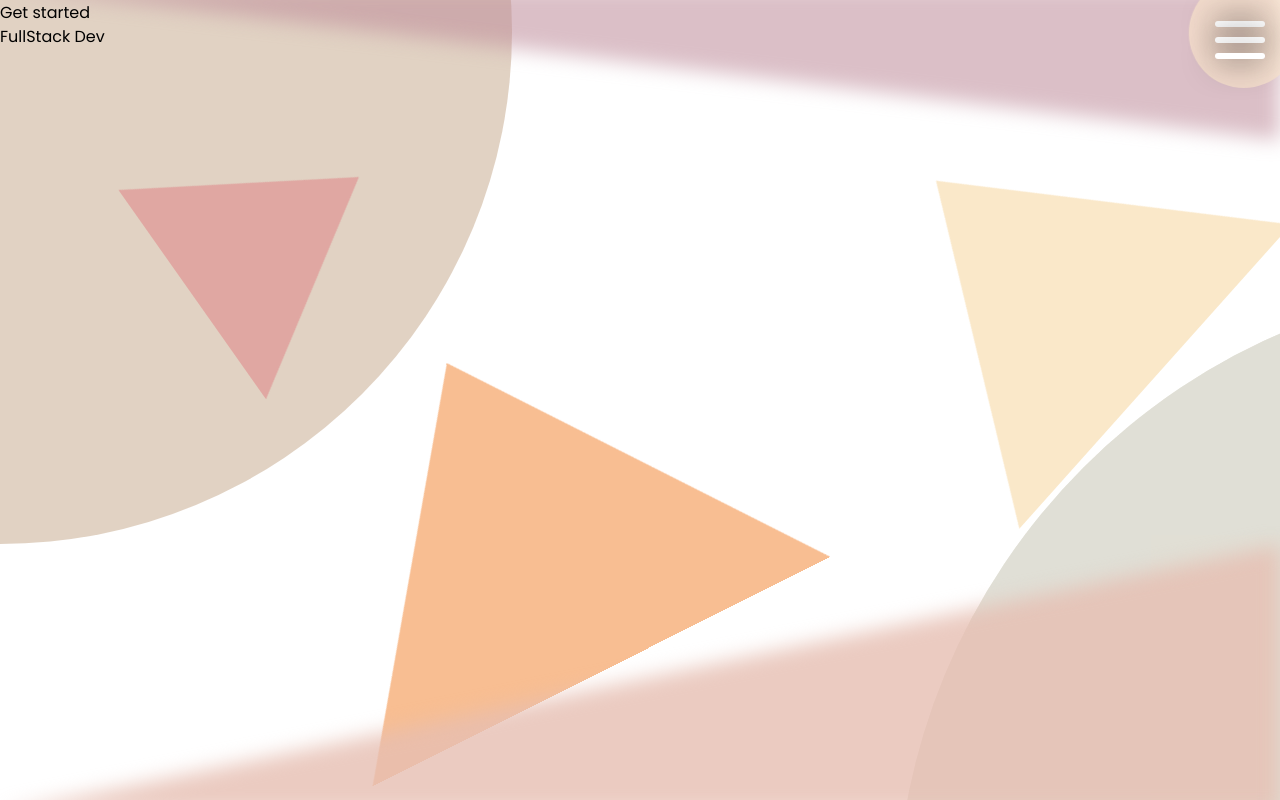
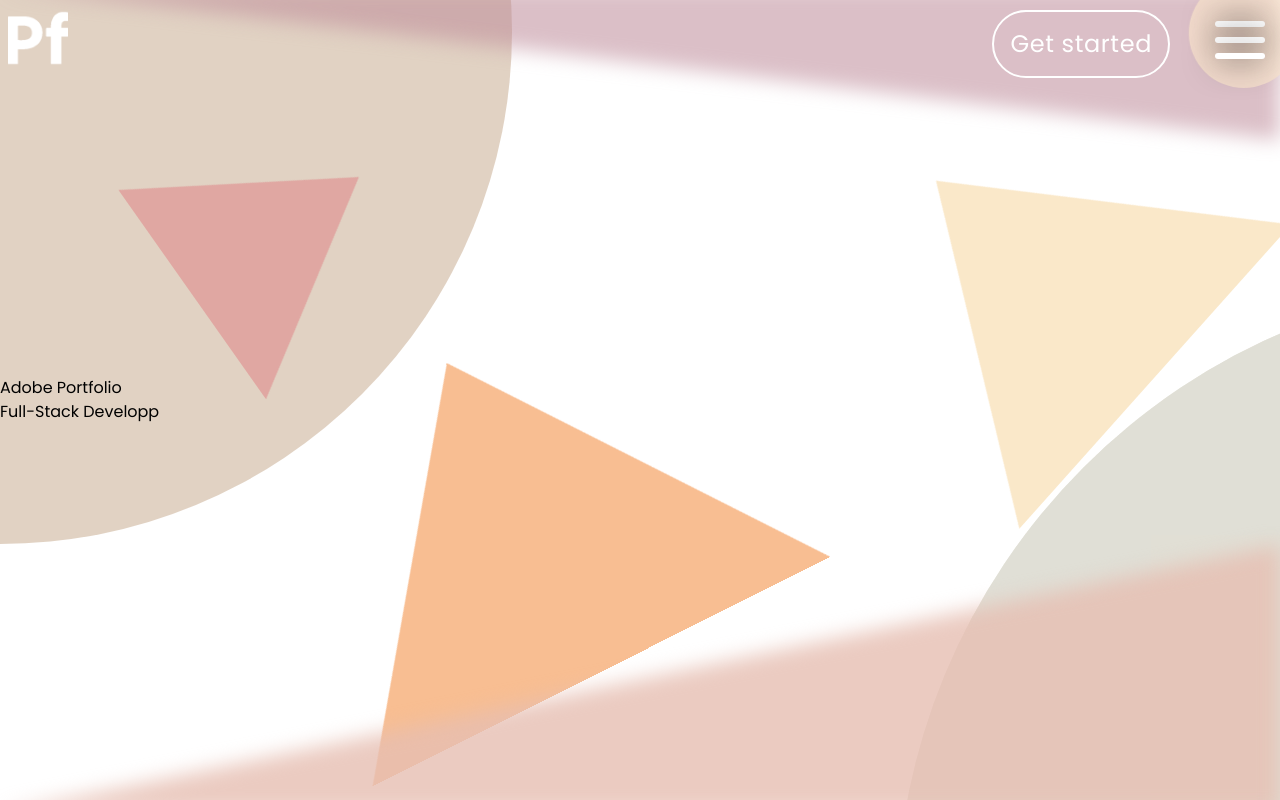
Before and after one commit to rayaaaneee/Next-Adobe-Portfolio, a Next.js app: page / in a window 1280 px wide. Built offline with nearby package versions, Linux system fonts and the light colour scheme.

Commit message:
Reproduce get start

```diff
--- a/src/app/page.tsx
+++ b/src/app/page.tsx
@@ -45,27 +45,27 @@ const Home = () => {
     return (
         <>
             <main className={cn(
-                '[&_*]:font-poppins w-screen h-screen',
+                '[&_*]:font-poppins flex items-center justify-center w-screen h-screen',
             )}>
-                <div className={cn('left-top-angular')}>
-                    <Logo color={LogoColors.white} className={cn("index-logo")}/>
-                </div>
-                <Link href={'/null'} className={cn("get-start one")}>{ language.home.discover }</Link>
-                {/* <div className={cn("container")}>
+                <a href={'#null'} className={cn(
+                    "get-start one hover:bg-[rgba(237,186,147,0.35)]",
+                    "p-4 rounded-full flex items-center justify-center text-2xl font-medium text-white no-underline",
+                    "absolute top-[10px] right-[110px] transition-all duration-300 border-white border-2 text-nowrap tracking-wide z-1",
+                )}>{ language.home.discover }</a>
+                <div className={cn("container")}>
                     <div className={cn("title")}>
                         <h1>{ language.title }</h1>
                         <div className={cn("main-bar")}></div>
                         <div className={cn("subtitle")}>
                             <h2 className={cn('one')}>{ textTypeWriter }</h2>{/*  Texte dynamique  */}
-                            <h2 className={cn('two')}>{ shortedTextTypeWriter }</h2>{/*  Texte dynamique  /}
+                            {/* <h2 className={cn('two')}>{ shortedTextTypeWriter }</h2> */}{/*  Texte dynamique  */}
                             <div className={cn("vertical-bar")}></div>
                         </div>
                     </div>
-                    <Link href={'/null'} className={cn("get-start two")}>{ language.home.discover }</Link>
-                </div> */}
-            </main>
-            <article className={cn('footer')}>
-                {/* <ul className={cn("footer-links")}>
+                    {/* <Link href={'/null'} className={cn("get-start two")}>{ language.home.discover }</Link> */}
+                </div>
+                {/* <article className={cn('footer')}>
+                    <ul className={cn("footer-links")}>
                         { footerLinks.map((footerLink: FooterLink, index: number) => (
                             <li key={index} title={footerLink.title}>
                                 <a
@@ -76,8 +76,9 @@ const Home = () => {
                                 </a>
                             </li>
                         ))}
-                </ul> */}
-            </article>
+                    </ul>
+                </article> */}
+            </main>
         </>
     );
 }
--- a/src/asset/scss/home/tmp/style.scss
+++ b/src/asset/scss/home/tmp/style.scss
@@ -126,7 +126,7 @@ body.index {
 
         &:hover {
             transition: all 0.3s ease;
-            background-color: #edba9358;
+            background-color: rgba(237, 186, 147, 0.35);
         }
     }
 
--- a/src/components/header/header.tsx
+++ b/src/components/header/header.tsx
@@ -98,6 +98,10 @@ const Header = ({ hasFooter = true }) => {
 
 
     return (
+        <>
+            <Logo color={LogoColors.white} className={cn(
+                "w-[60px] h-[60px] absolute top-2 left-2",
+            )}/>
             <nav id="menu-container">
                 <ul className={cn(
                     "header-media-menu box-content bg-menu transition-all transition-menu duration-menu",
@@ -128,6 +132,7 @@ const Header = ({ hasFooter = true }) => {
                 </ul>
                 { isMenuReady && <HamburgerMenu ref={hamburgerMenu} menuElement={mediaMenu.current as HTMLUListElement}/>}
             </nav>
+        </>
     );
 }
 
```
Lines whose indentation alone changed are shown as unchanged.
